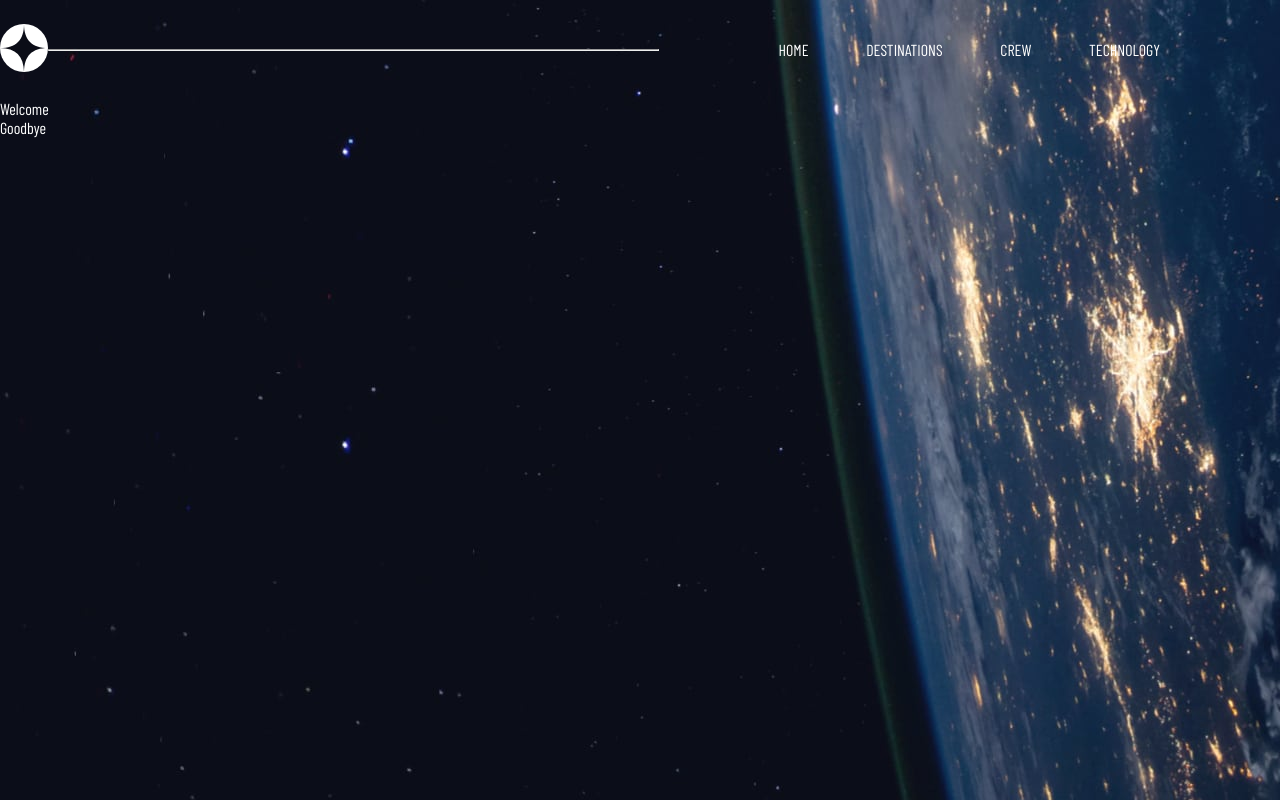
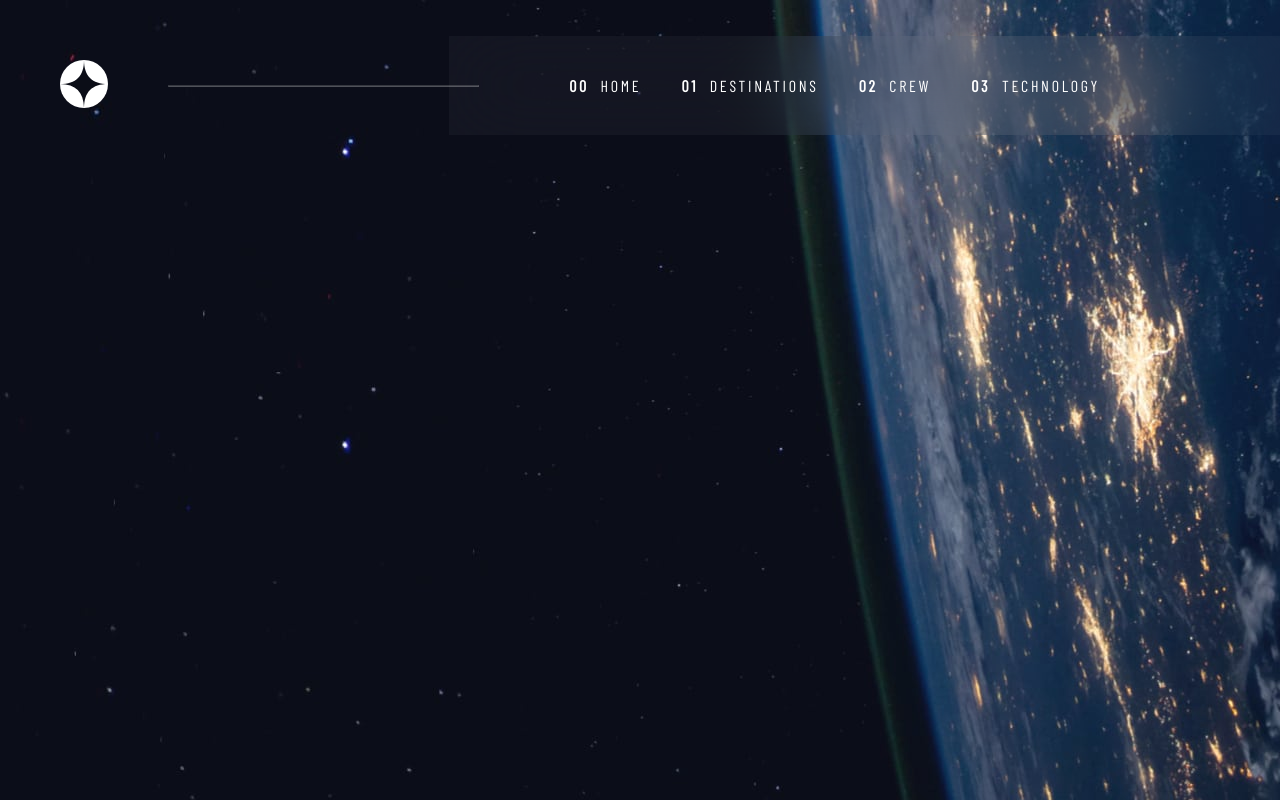
Before and after one commit to AnshumanMahato/space-travel-frontendmentor, a React (Create React App) app: page / in a window 1280 px wide. Built offline with nearby package versions, Linux system fonts and the light colour scheme; a web font is replaced by a local one.

Commit message:
Header component structure done

```diff
--- a/src/App.jsx
+++ b/src/App.jsx
@@ -11,8 +11,6 @@ function App() {
   return (
     <div style={background}>
       <Header />
-      <main>Welcome</main>
-      <footer>Goodbye</footer>
     </div>
   );
 }
--- a/src/components/Header.jsx
+++ b/src/components/Header.jsx
@@ -11,22 +11,22 @@ const Header = () => {
         <ul className="nav__list">
           <li className="nav__item">
             <a className="nav__link" href="/">
-              HOME
+              <span>00</span>&nbsp;&nbsp;HOME
             </a>
           </li>
           <li className="nav__item">
             <a className="nav__link" href="/">
-              DESTINATIONS
+              <span>01</span>&nbsp;&nbsp;DESTINATIONS
             </a>
           </li>
           <li className="nav__item">
             <a className="nav__link" href="/">
-              CREW
+              <span>02</span>&nbsp;&nbsp;CREW
             </a>
           </li>
           <li className="nav__item">
             <a className="nav__link" href="/">
-              TECHNOLOGY
+              <span>03</span>&nbsp;&nbsp;TECHNOLOGY
             </a>
           </li>
         </ul>
--- a/src/sass/_typography.scss
+++ b/src/sass/_typography.scss
@@ -24,7 +24,7 @@
 
 .heading-5 {
     font-size: 2.8rem;
-    letter-spacing: 4.75;
+    letter-spacing: 4.75px;
 }
 
 .subheading-1 {
@@ -33,5 +33,5 @@
 
 .subheading-2 {
     font-size: 1.4rem;
-    letter-spacing: 2.35;
+    letter-spacing: 2.35px;
 }
--- a/src/sass/components/_Header.scss
+++ b/src/sass/components/_Header.scss
@@ -5,14 +5,21 @@ header {
     align-items: center;
 }
 
+.logo {
+    margin: 6rem;
+}
+
 hr {
-    width: 50%;
+    flex-grow: 1;
+    margin-right: -3rem;
+    z-index: 1;
+    opacity: 0.3;
 }
 
 .nav {
-    letter-spacing: 2.7;
-    width: 50%;
-    padding: 4rem 12rem;
+    padding: 4rem 16rem 4rem 12rem;
+    background-color: rgba(255, 255, 255, 0.04);
+    backdrop-filter: blur(40px);
 
     &__list {
         list-style: none;
@@ -20,7 +27,20 @@ hr {
         justify-content: space-between;
     }
 
+    &__item {
+        margin-right: 4rem;
+
+        &:last-child {
+            margin-right: 2rem;
+        }
+    }
+
     &__link {
+        letter-spacing: 2.7px;
+
+        span {
+            font-weight: bold;
+        }
 
         &:link,
         &:visited {
```
